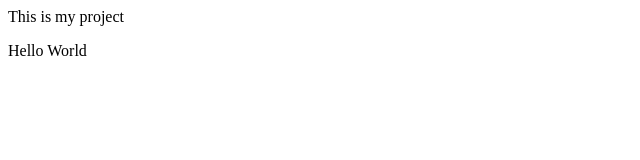
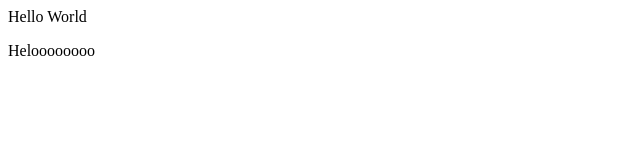
Before and after one commit to SmO0Ky/VCC, a plain HTML site: page index.html in a window 1280 px wide. Shown: the full height of the page, 0-640 px from the left. Drawn offline with Linux system fonts and the light colour scheme.

Commit message:
my second commit

```diff
--- a/index.html
+++ b/index.html
@@ -2,11 +2,11 @@
 <head>
     <meta charset="UTF-8">
     <meta http-equiv="X-UA-Compatible" content="IE=edge">
-    <meta name="viewport" content="width=device-width, initial-scale=1.0">
+    <meta name="viewport" content="width=<>, initial-scale=1.0">
     <title>Document</title>
 </head>
 <body>
-    <div>This is my project</div>
-    <p>Hello World</p>
+    <div>Hello World</div>
+    <p>Heloooooooo</p>
 </body>
 </html>
```
